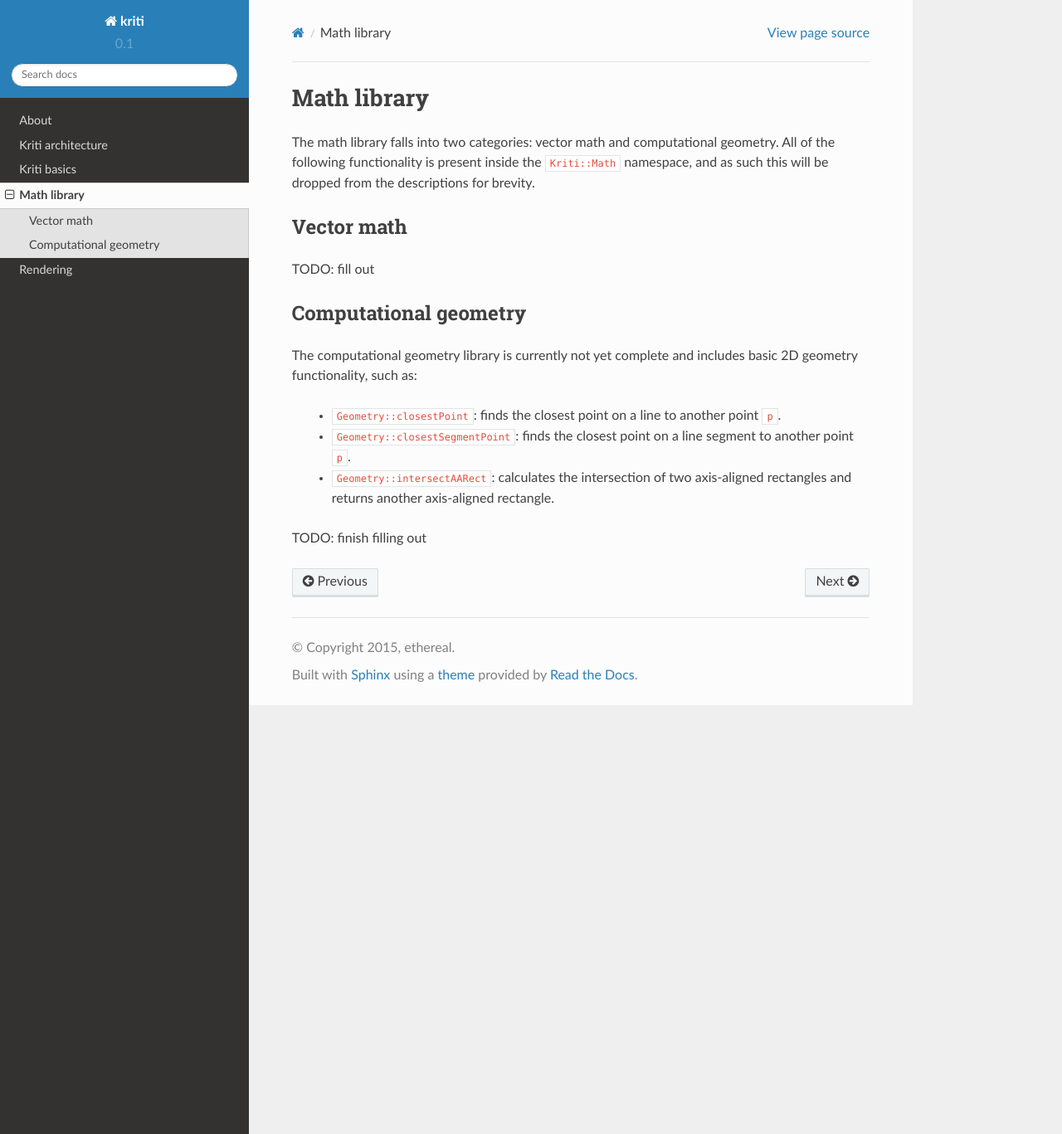
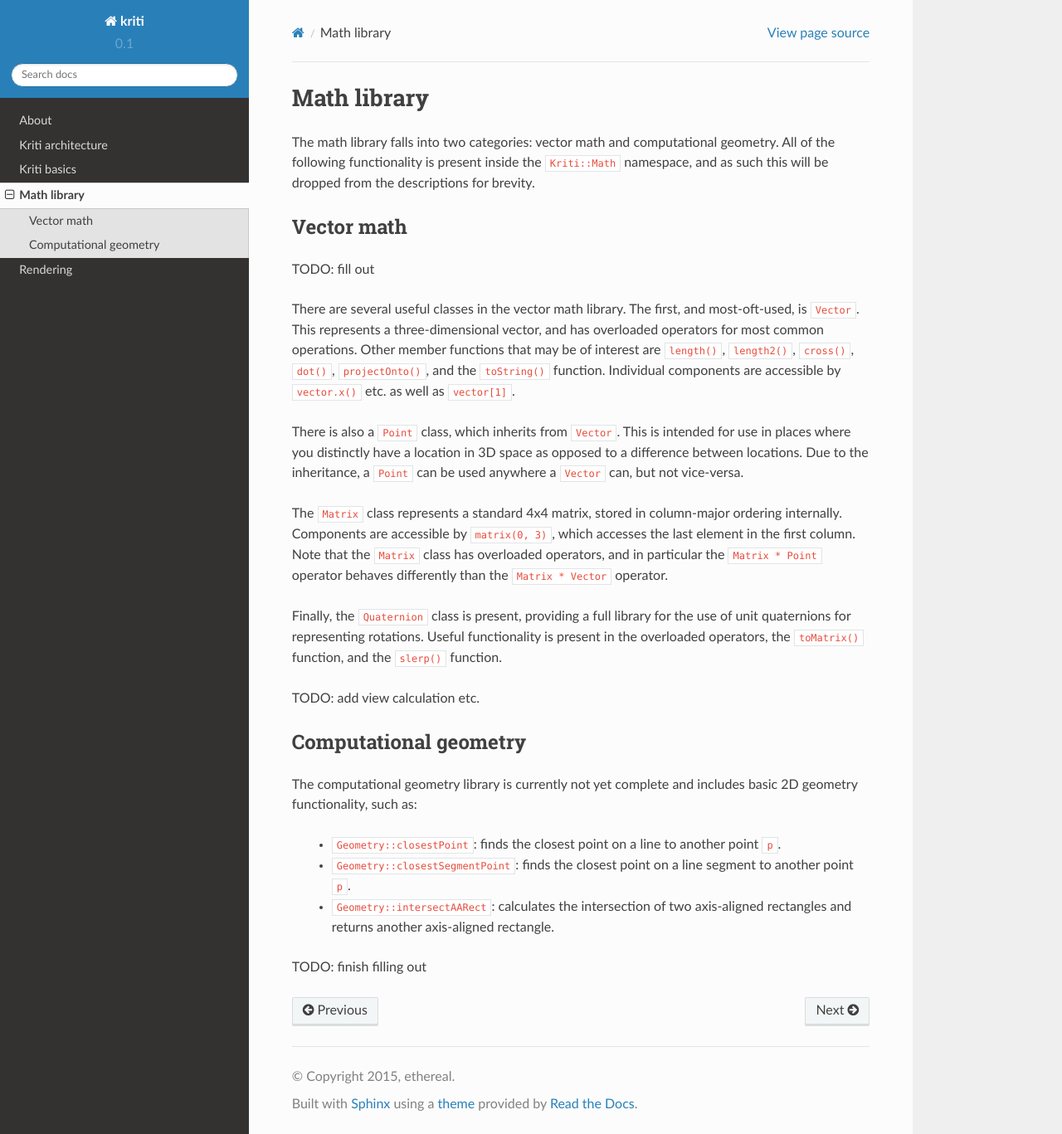
Before and after one commit to etherealvisage/kriti, a Sphinx documentation site: the page built from doc/math.rst, in a window 1280 px wide and 1367 px high. Shown: the whole window at 83% size. Built offline with Sphinx 7.4.7 and the Read the Docs theme 2.0.0, drawn with Linux system fonts in a browser that asks for light colours; formulas are drawn with MathJax 3.

Commit message:
Updated documentation.

```diff
--- a/doc/math.rst
+++ b/doc/math.rst
@@ -10,6 +10,31 @@ Vector math
 -----------
 
 TODO: fill out
+
+There are several useful classes in the vector math library. The first, and
+most-oft-used, is ``Vector``. This represents a three-dimensional vector, and
+has overloaded operators for most common operations. Other member functions
+that may be of interest are ``length()``, ``length2()``, ``cross()``,
+``dot()``, ``projectOnto()``, and the ``toString()`` function. Individual
+components are accessible by ``vector.x()`` etc. as well as ``vector[1]``.
+
+There is also a ``Point`` class, which inherits from ``Vector``. This is
+intended for use in places where you distinctly have a location in 3D space as
+opposed to a difference between locations. Due to the inheritance, a ``Point``
+can be used anywhere a ``Vector`` can, but not vice-versa.
+
+The ``Matrix`` class represents a standard 4x4 matrix, stored in column-major
+ordering internally. Components are accessible by ``matrix(0, 3)``, which
+accesses the last element in the first column. Note that the ``Matrix`` class
+has overloaded operators, and in particular the ``Matrix * Point`` operator
+behaves differently than the ``Matrix * Vector`` operator.
+
+Finally, the ``Quaternion`` class is present, providing a full library for
+the use of unit quaternions for representing rotations. Useful functionality
+is present in the overloaded operators, the ``toMatrix()`` function, and the
+``slerp()`` function.
+
+TODO: add view calculation etc.
 
 Computational geometry
 ----------------------
```
Also changed, not shown: doc/architecture.rst (+19 -3 lines), 1 other file.
